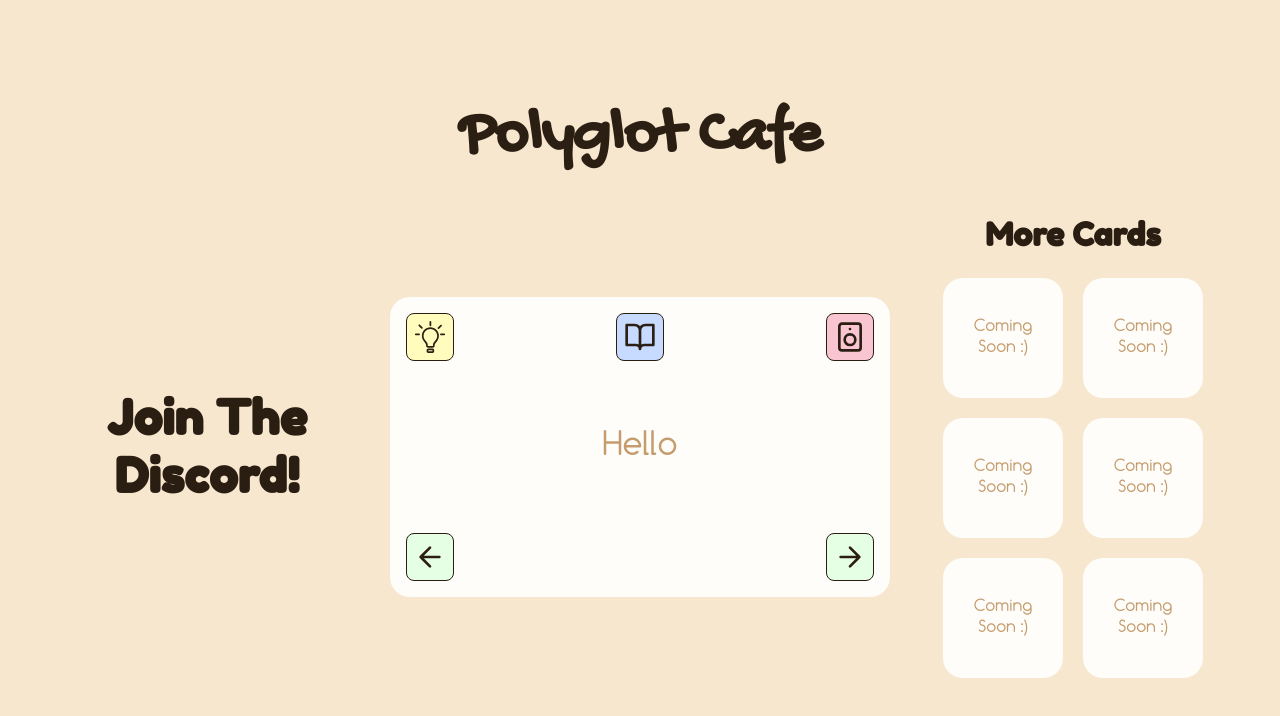
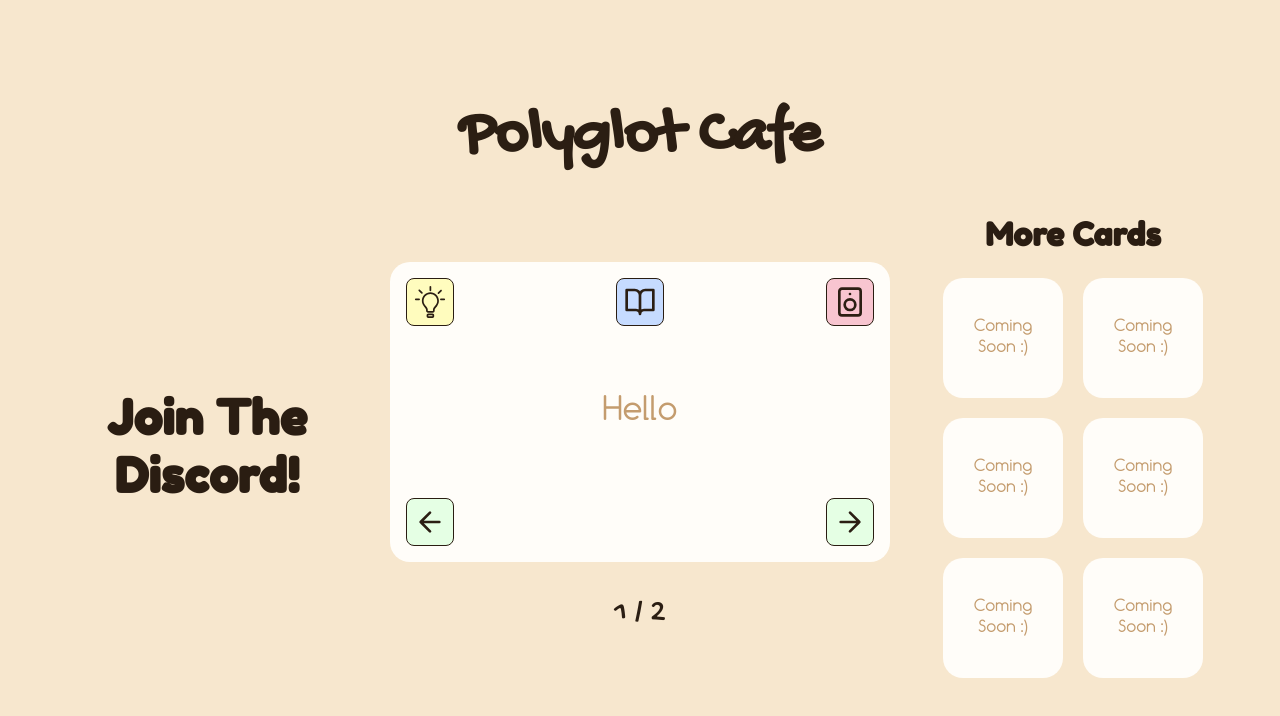
Before and after one commit to M3kko/Polyglot-Site, a plain HTML site: page page3.html in a window 1280 px wide. Drawn offline with Linux system fonts and the light colour scheme.

Commit message:
added card counter + fixed bug where it would cycle instead of sop

```diff
--- a/css/flashcard.css
+++ b/css/flashcard.css
@@ -297,3 +297,17 @@
     text-align: center;
     line-height: 1.3;
   }
+
+  .flashcard-wrapper {
+    display: flex;
+    flex-direction: column;
+    align-items: center;
+  }
+
+  .card-counter {
+    margin-top: 32px;
+    font-family: 'GochiHand', cursive;
+    font-size: 32px;
+    color: #2B1E13;
+    text-align: center;
+  }
--- a/js/script.js
+++ b/js/script.js
@@ -21,16 +21,40 @@ const flashcards = [
  * 2) SHOW / UPDATE FLASHCARD
  ******************************************************/
 function showFlashcard(index) {
-    if (index < 0) index = flashcards.length - 1;
-    if (index >= flashcards.length) index = 0;
+  // Clamping the index so we don't go past first/last
+  if (index < 0) {
+    index = 0; // stay at first card
+  }
+  if (index >= flashcards.length) {
+    index = flashcards.length - 1; // stay at last card
+  }
 
+  // Update global pointer
   currentIndex = index;
 
+  // Update text
   const frontTextEl = document.querySelector('.flashcard-front .flashcard-text');
   const backTextEl  = document.querySelector('.flashcard-back .back-text');
-
   if (frontTextEl) frontTextEl.textContent = flashcards[currentIndex].frontText;
   if (backTextEl)  backTextEl.textContent  = flashcards[currentIndex].backText;
+
+  // Also update the counter
+  updateCardCounter();
+}
+
+/******************************************************
+ * 2.5) CARD COUNTER
+ ******************************************************/
+function updateCardCounter() {
+  // For example, <p id="card-counter"></p> in HTML
+  const counterEl = document.getElementById('card-counter');
+  if (!counterEl) return;
+
+  // currentIndex is 0-based, so we do +1 for user-friendly display
+  const currentCardNumber = currentIndex + 1;
+  const totalCards = flashcards.length;
+
+  counterEl.textContent = `${currentCardNumber} / ${totalCards}`;
 }
 
 /******************************************************
@@ -39,6 +63,7 @@ const flashcards = [
 function nextFlashcard() {
   showFlashcard(currentIndex + 1);
 }
+
 function previousFlashcard() {
   showFlashcard(currentIndex - 1);
 }
@@ -58,9 +83,10 @@ const flashcards = [
  * 5) BUTTONS: LIGHTBULB, BOOK, SPEAKER, ETC.
  ******************************************************/
 function showFirstLetter() {
+  // We’re using the back text here (per your request)
   const flashcardText = document.querySelector('.flashcard-back .back-text');
   if (!flashcardText) {
-      alert('No text found!');
+    alert('No text found on the back!');
     return;
   }
   const text = flashcardText.textContent.trim();
--- a/page3.html
+++ b/page3.html
@@ -16,8 +16,12 @@
       <h2 class="join-discord">Join The<br>Discord!</h2>
     </div>
 
-    <!-- Center Column: Flip Container -->
+    <!-- Center Column -->
 <div class="center-column">
+  <!-- Wrapper to vertically stack the flip-container and counter -->
+  <div class="flashcard-wrapper">
+
+    <!-- Flip Container -->
     <div class="flip-container" onclick="flipCard(event)">
       <div class="flashcard-inner">
 
@@ -77,7 +81,12 @@
 
       </div> <!-- .flashcard-inner -->
     </div> <!-- .flip-container -->
+
+    <!-- Counter below the card -->
+    <p id="card-counter" class="card-counter">1 / X</p>
+  </div> <!-- .flashcard-wrapper -->
 </div> <!-- .center-column -->
+
 
     <!-- Right Column: "More Cards" + 6 mini-cards -->
     <div class="right-column">
```
Lines whose indentation alone changed are shown as unchanged.
